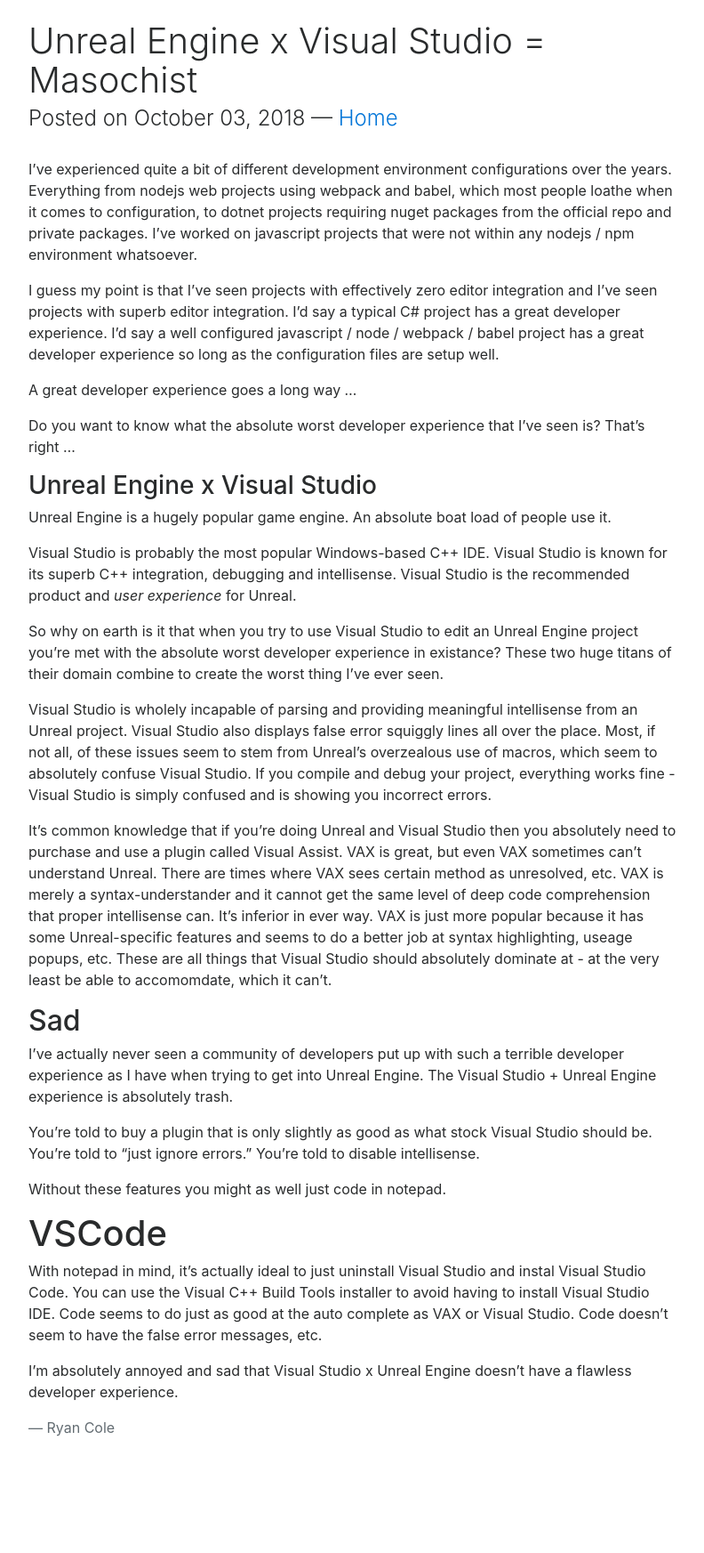
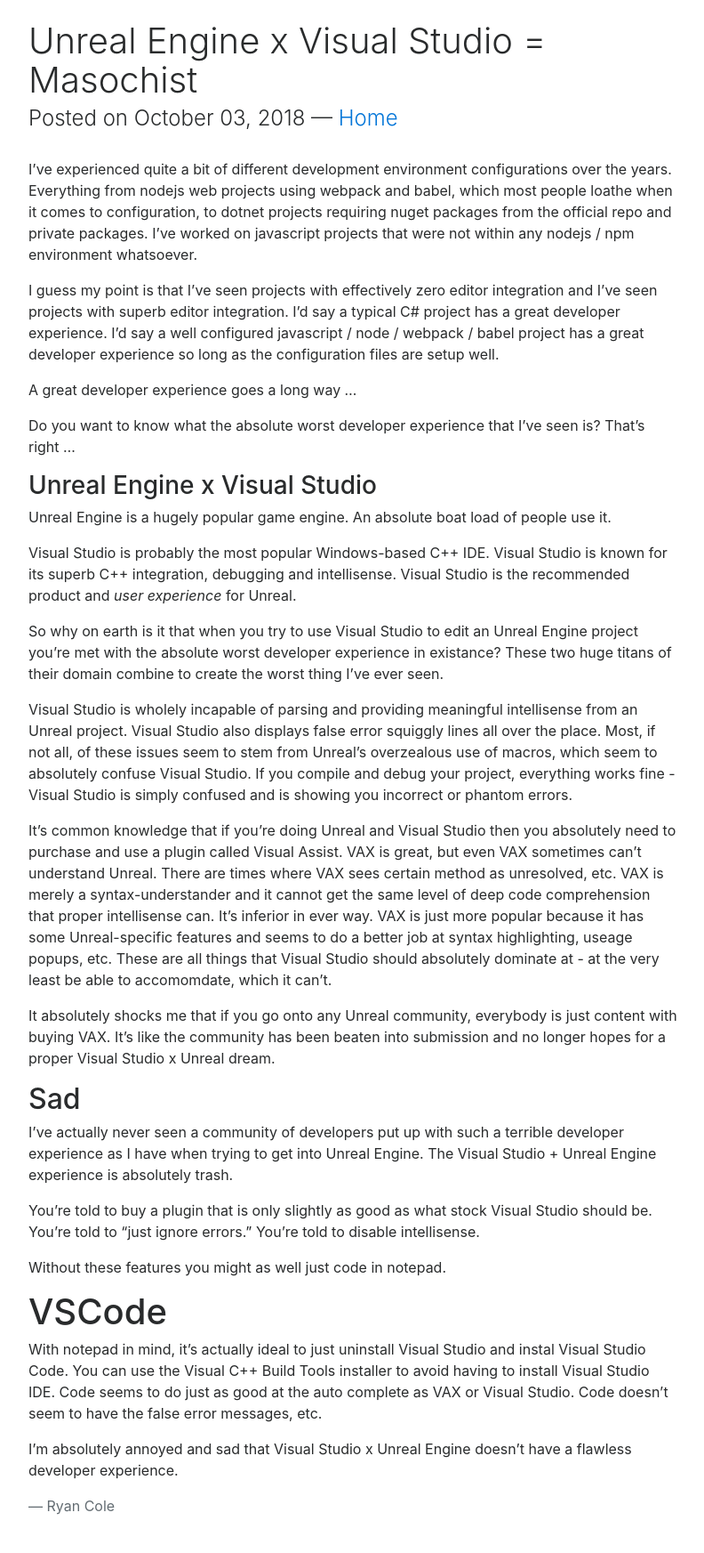
Before and after one commit to ryancole/ryancole.github.com, a Jekyll site: the page built from _posts/2018-10-03-unreal-visual-studio-masochist.md, in a window 1280 px wide. Shown: the whole page at 89% size, without its empty margins (243-1035 px from the left). Built offline with Jekyll 4.4.1, drawn with Linux system fonts in a browser that asks for light colours; comment, search, counter and statistics services are not loaded; before the commit the page ends 1657 px from its top, so only the background shows below that.

Commit message:
Update 2018-10-03-unreal-visual-studio-masochist.md

```diff
--- a/_posts/2018-10-03-unreal-visual-studio-masochist.md
+++ b/_posts/2018-10-03-unreal-visual-studio-masochist.md
@@ -19,9 +19,11 @@
 
 So why on earth is it that when you try to use Visual Studio to edit an Unreal Engine project you're met with the absolute worst developer experience in existance? These two huge titans of their domain combine to create the worst thing I've ever seen.
 
-Visual Studio is wholely incapable of parsing and providing meaningful intellisense from an Unreal project. Visual Studio also displays false error squiggly lines all over the place. Most, if not all, of these issues seem to stem from Unreal's overzealous use of macros, which seem to absolutely confuse Visual Studio. If you compile and debug your project, everything works fine - Visual Studio is simply confused and is showing you incorrect errors.
+Visual Studio is wholely incapable of parsing and providing meaningful intellisense from an Unreal project. Visual Studio also displays false error squiggly lines all over the place. Most, if not all, of these issues seem to stem from Unreal's overzealous use of macros, which seem to absolutely confuse Visual Studio. If you compile and debug your project, everything works fine - Visual Studio is simply confused and is showing you incorrect or phantom errors.
 
 It's common knowledge that if you're doing Unreal and Visual Studio then you absolutely need to purchase and use a plugin called Visual Assist. VAX is great, but even VAX sometimes can't understand Unreal. There are times where VAX sees certain method as unresolved, etc. VAX is merely a syntax-understander and it cannot get the same level of deep code comprehension that proper intellisense can. It's inferior in ever way. VAX is just more popular because it has some Unreal-specific features and seems to do a better job at syntax highlighting, useage popups, etc. These are all things that Visual Studio should absolutely dominate at - at the very least be able to accomomdate, which it can't.
+
+It absolutely shocks me that if you go onto any Unreal community, everybody is just content with buying VAX. It's like the community has been beaten into submission and no longer hopes for a proper Visual Studio x Unreal dream.
 
 ## Sad
 
```
